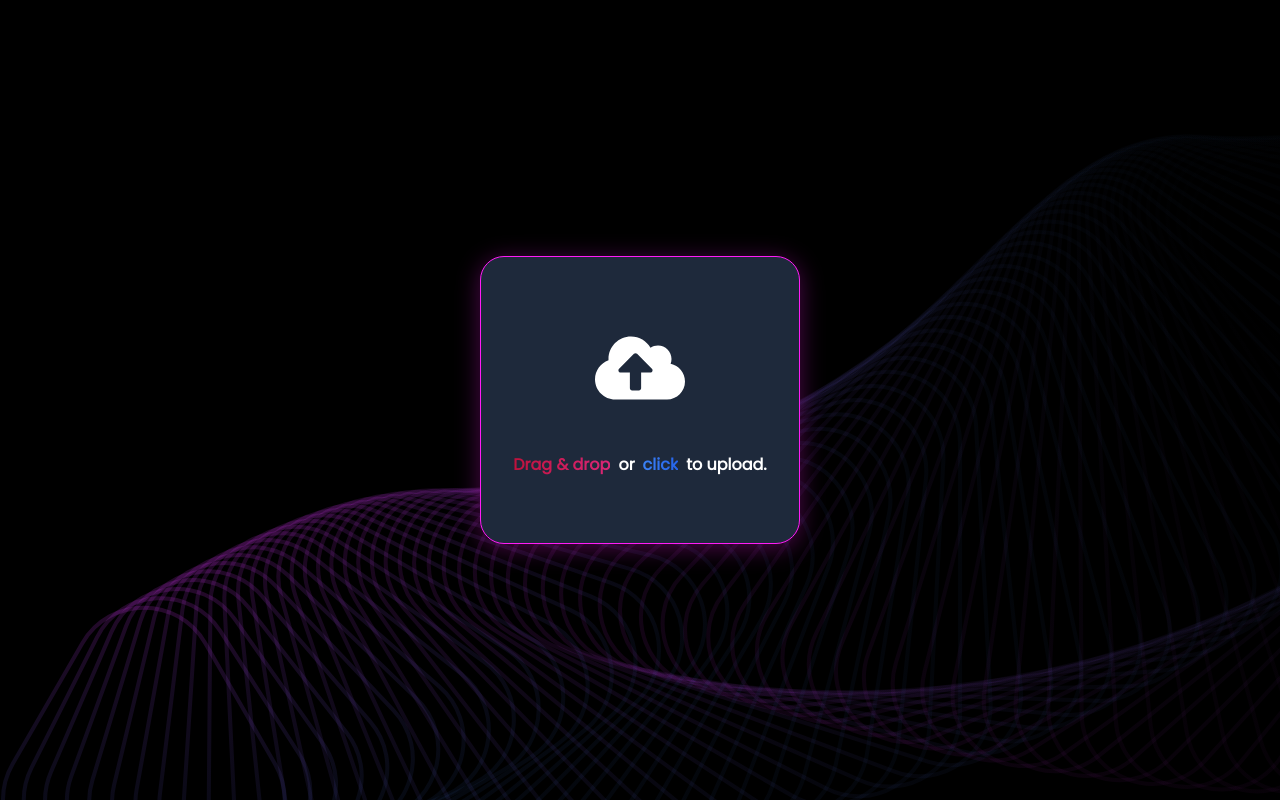
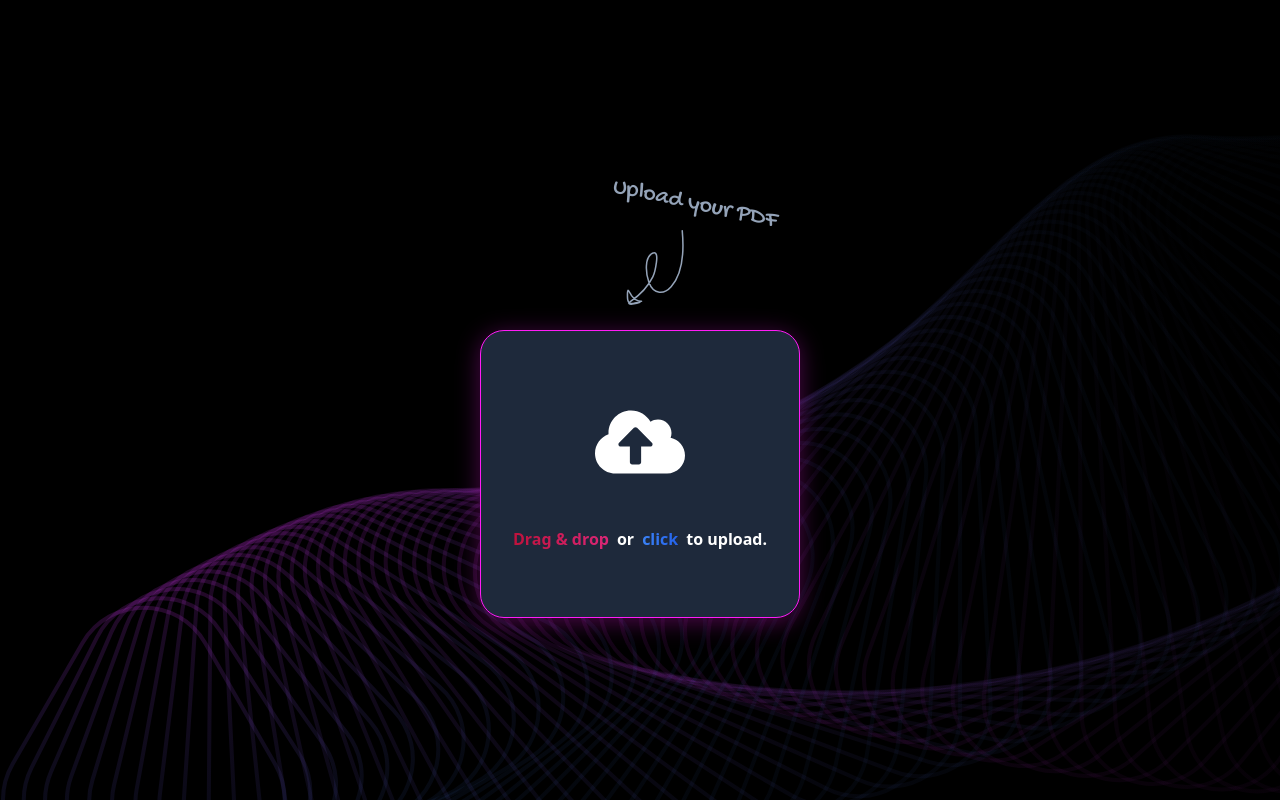
Before and after one commit to dalist1/reedee, a Next.js app: page / in a window 1280 px wide. Built offline with nearby package versions, Linux system fonts and the light colour scheme.

Commit message:
homescreen style adjustment

```diff
--- a/app/globals.css
+++ b/app/globals.css
@@ -8,16 +8,3 @@ body,
   height: 100%;
   -webkit-tap-highlight-color: transparent;
 }
-
-.ripple {
-  @apply absolute bg-gray-300 rounded-full opacity-50;
-  transform: scale(0);
-  animation: ripple 500ms linear;
-}
-
-@keyframes ripple {
-  to {
-    transform: scale(4);
-    opacity: 0;
-  }
-}
--- a/app/layout.tsx
+++ b/app/layout.tsx
@@ -1,12 +1,23 @@
 import "./globals.css";
 import type { Metadata } from "next";
-import { Poppins } from "next/font/google";
 import TanStackProvider from "./providers";
-
-const poppins = Poppins({ subsets: ["latin"], weight: "400" });
 
 const APP_NAME = "Reedee";
 const APP_DESCRIPTION = "Enable your reading superpower.";
+
+import { Poppins, Gochi_Hand } from 'next/font/google';
+
+export const poppins = Poppins({
+  subsets: ['latin'],
+  weight: '400',
+  variable: '--font-poppins'
+});
+
+export const gochi_hand = Gochi_Hand({
+  subsets: ['latin'],
+  weight: '400',
+  variable: '--font-gochi-hand'
+});
 
 export const runtime = "edge";
 
@@ -39,13 +50,8 @@ export default function RootLayout({
   children: React.ReactNode;
 }) {
   return (
-    <html lang="en">
-      <body
-        className={
-          poppins.className
-        }
-        style={{ backgroundSize: "cover" }}
-      >
+    <html lang="en" className={`${poppins.variable}`}>
+      <body className={`font-poppins ${gochi_hand.variable}`}>
         <TanStackProvider>{children}</TanStackProvider>
       </body>
     </html>
--- a/components/HomeScreen.tsx
+++ b/components/HomeScreen.tsx
@@ -1,9 +1,15 @@
 import DropZone from "@/components/DropZone";
+import ArrowSVG from '@/public/arrow.svg'
+import Image from 'next/image'
 
 export default function HomeScreen() {
     return (
-        <section className="flex justify-center items-center bg-black bg-[url('..//public/Looper.svg')] h-full mx-auto">
+        <section className="flex flex-col justify-center gap-y-3 items-center bg-black bg-[url('..//public/Looper.svg')] h-full mx-auto">
+            <div className="flex flex-col justify-center items-center w-full gap-y-4">
+                <span className="text-slate-400 translate-x-6 rotate-12 font-hand text-2xl pl-16">Upload your PDF</span>
+                <Image className="pl-8 pb-3" src={ArrowSVG} alt="arrow" width={120} height={120} />
+            </div>
             <DropZone />
-        </section>
+        </section >
     )
 }
--- a/components/reading/AnimatedLike.tsx
+++ b/components/reading/AnimatedLike.tsx
@@ -33,6 +33,7 @@ export default function AnimatedLike({ size, color, fileName }: AnimatedLikeProp
       whileTap={{ scale: 3 }}
       transition={{ duration: 0.8 }}
       onClick={() => fetchLikes()}
+      className="select-none"
     >
       <svg xmlns="http://www.w3.org/2000/svg"
         width={size}
--- a/components/reading/Controls.tsx
+++ b/components/reading/Controls.tsx
@@ -9,8 +9,8 @@ import { useState } from 'react';
 import { usePlayAudio } from '@/hooks/usePlayAudio';
 import AnimatedLike from "@/components/reading/AnimatedLike"
 import StyledDropdownMenu from '@/components/settings/SettingsModal'
-import Ripple from '../ui/ripple'
-import { useRipple } from '../ui/use-ripple'
+import Ripple from '@/components/ui/ripple'
+import { useRipple } from '@/components/ui/use-ripple'
 
 export default function Controls({ goToNextPage, goToPreviousPage, currentPageText, fileName }) {
     const { ripples, onClick, onClear } = useRipple();
--- a/tailwind.config.ts
+++ b/tailwind.config.ts
@@ -2,87 +2,85 @@
 import type { Config } from 'tailwindcss';
 
 const config: Config = {
-  darkMode: ["class"],
-  content: [
-    "./pages/**/*.{ts,tsx}",
-    "./components/**/*.{ts,tsx}",
-    "./app/**/*.{ts,tsx}",
-    "./src/**/*.{ts,tsx}",
-  ],
+  darkMode: ['class'],
+  content: ['./pages/**/*.{ts,tsx}', './components/**/*.{ts,tsx}', './app/**/*.{ts,tsx}', './src/**/*.{ts,tsx}'],
   theme: {
     container: {
       center: true,
-      padding: "2rem",
+      padding: '2rem',
       screens: {
-        "2xl": "1400px",
+        '2xl': '1400px',
       },
     },
     extend: {
+      fontFamily: {
+        poppins: ['var(--font-opensans)'],
+        hand: ['var(--font-gochi-hand)'],
+      },
       boxShadow: {
-        custom: "0px 4px 24px rgba(255, 28, 247, 0.3)",
+        custom: '0px 4px 24px rgba(255, 28, 247, 0.3)',
       },
       backgroundImage: {
-        "gradient-radial": "radial-gradient(var(--tw-gradient-stops))",
-        "gradient-conic":
-          "conic-gradient(from 180deg at 50% 50%, var(--tw-gradient-stops))",
+        'gradient-radial': 'radial-gradient(var(--tw-gradient-stops))',
+        'gradient-conic': 'conic-gradient(from 180deg at 50% 50%, var(--tw-gradient-stops))',
       },
       colors: {
-        border: "hsl(var(--border))",
-        input: "hsl(var(--input))",
-        ring: "hsl(var(--ring))",
-        background: "hsl(var(--background))",
-        foreground: "hsl(var(--foreground))",
+        border: 'hsl(var(--border))',
+        input: 'hsl(var(--input))',
+        ring: 'hsl(var(--ring))',
+        background: 'hsl(var(--background))',
+        foreground: 'hsl(var(--foreground))',
         primary: {
-          DEFAULT: "hsl(var(--primary))",
-          foreground: "hsl(var(--primary-foreground))",
+          DEFAULT: 'hsl(var(--primary))',
+          foreground: 'hsl(var(--primary-foreground))',
         },
         secondary: {
-          DEFAULT: "hsl(var(--secondary))",
-          foreground: "hsl(var(--secondary-foreground))",
+          DEFAULT: 'hsl(var(--secondary))',
+          foreground: 'hsl(var(--secondary-foreground))',
         },
         destructive: {
-          DEFAULT: "hsl(var(--destructive))",
-          foreground: "hsl(var(--destructive-foreground))",
+          DEFAULT: 'hsl(var(--destructive))',
+          foreground: 'hsl(var(--destructive-foreground))',
         },
         muted: {
-          DEFAULT: "hsl(var(--muted))",
-          foreground: "hsl(var(--muted-foreground))",
+          DEFAULT: 'hsl(var(--muted))',
+          foreground: 'hsl(var(--muted-foreground))',
         },
         accent: {
-          DEFAULT: "hsl(var(--accent))",
-          foreground: "hsl(var(--accent-foreground))",
+          DEFAULT: 'hsl(var(--accent))',
+          foreground: 'hsl(var(--accent-foreground))',
         },
         popover: {
-          DEFAULT: "hsl(var(--popover))",
-          foreground: "hsl(var(--popover-foreground))",
+          DEFAULT: 'hsl(var(--popover))',
+          foreground: 'hsl(var(--popover-foreground))',
         },
         card: {
-          DEFAULT: "hsl(var(--card))",
-          foreground: "hsl(var(--card-foreground))",
+          DEFAULT: 'hsl(var(--card))',
+          foreground: 'hsl(var(--card-foreground))',
         },
       },
       borderRadius: {
-        lg: "var(--radius)",
-        md: "calc(var(--radius) - 2px)",
-        sm: "calc(var(--radius) - 4px)",
+        lg: 'var(--radius)',
+        md: 'calc(var(--radius) - 2px)',
+        sm: 'calc(var(--radius) - 4px)',
       },
       keyframes: {
-        "accordion-down": {
-          from: { height: "0" },
-          to: { height: "var(--radix-accordion-content-height)" },
+        'accordion-down': {
+          from: { height: '0' },
+          to: { height: 'var(--radix-accordion-content-height)' },
         },
-        "accordion-up": {
-          from: { height: "var(--radix-accordion-content-height)" },
-          to: { height: "0" },
+        'accordion-up': {
+          from: { height: 'var(--radix-accordion-content-height)' },
+          to: { height: '0' },
         },
       },
       animation: {
-        "accordion-down": "accordion-down 0.2s ease-out",
-        "accordion-up": "accordion-up 0.2s ease-out",
+        'accordion-down': 'accordion-down 0.2s ease-out',
+        'accordion-up': 'accordion-up 0.2s ease-out',
       },
     },
   },
-  plugins: [require("tailwindcss-animate")],
+  plugins: [require('tailwindcss-animate')],
 };
 
 export default config;
```
Also changed, not shown: public/arrow.svg (added), 1 other file (tests, documents, lock files or other folders).
